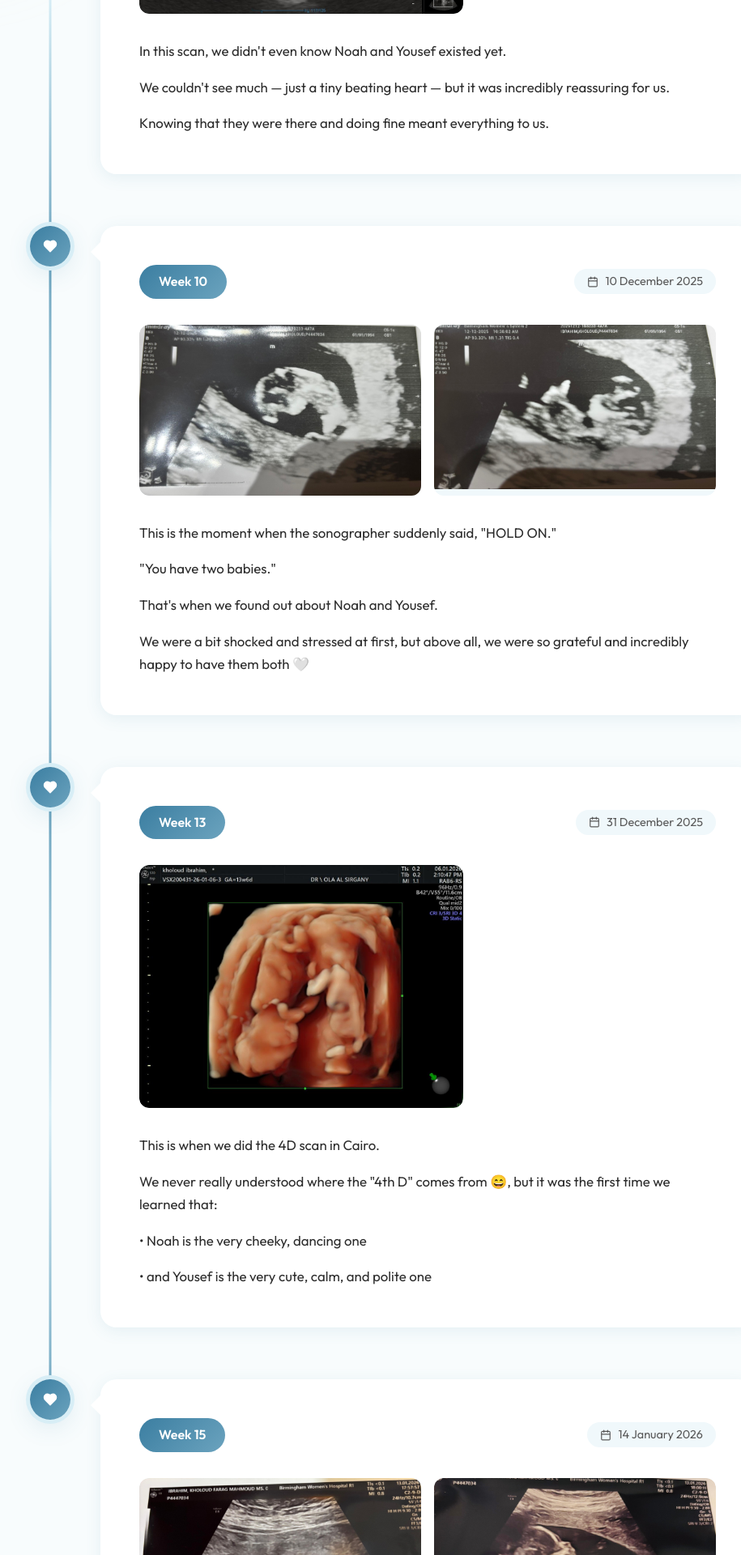
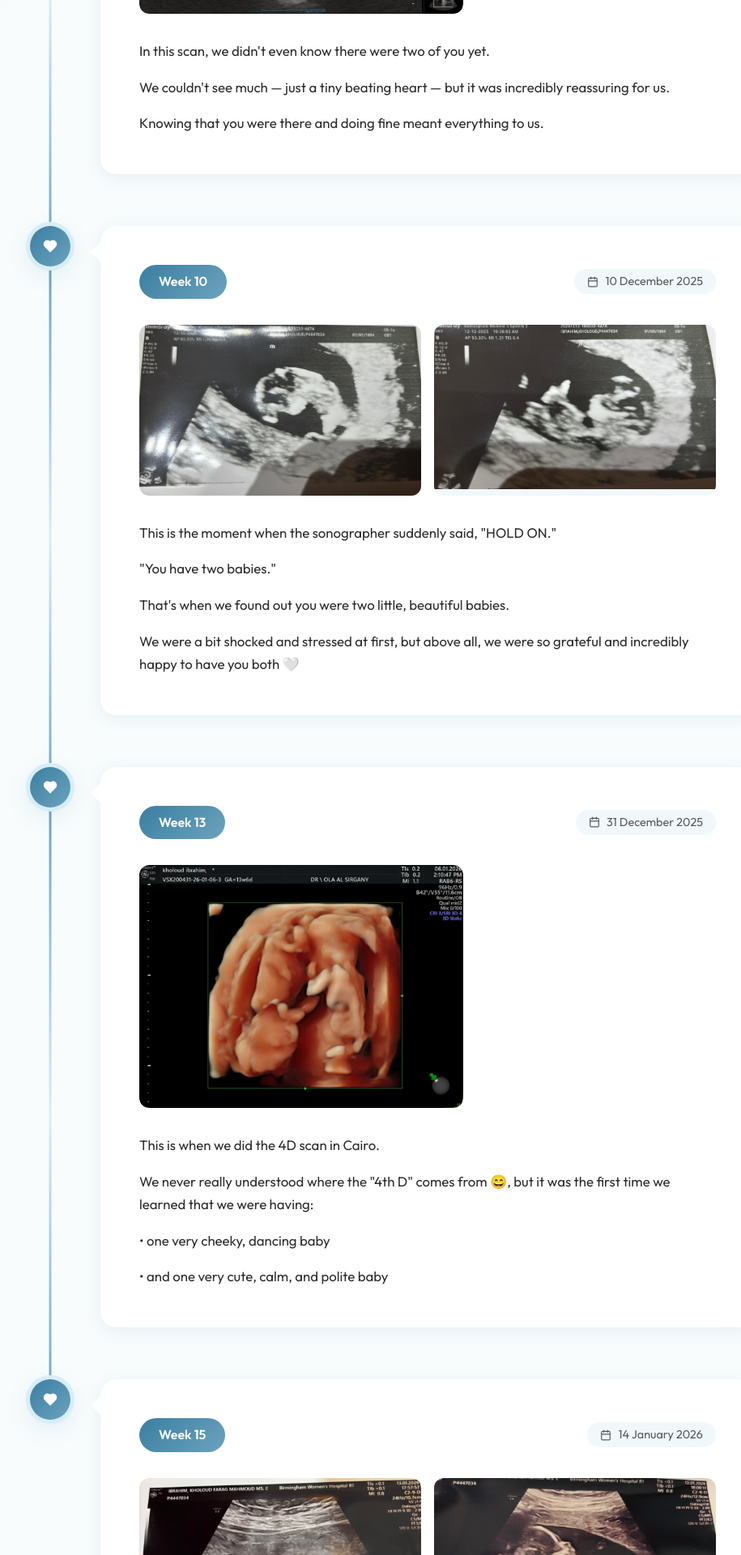
Before and after one commit to Kholoud-Ibrahim/babies_app, a React (Vite) app: page /updates in a window 1280 px wide. Shown: the part 720-2640 px from the top of the page at 81% size, without its empty margins (158-1073 px from the left). Built offline with nearby package versions, Linux system fonts and the light colour scheme; no server answers; the database is empty.

Commit message:
Restore journey quotes to original text

```diff
--- a/src/pages/Updates.jsx
+++ b/src/pages/Updates.jsx
@@ -7,11 +7,11 @@ const milestones = [
     week: 6,
     date: "12 November 2025",
     images: ["/images/scans/week6.jpeg"],
-    content: `In this scan, we didn't even know Noah and Yousef existed yet.
+    content: `In this scan, we didn't even know there were two of you yet.
 
 We couldn't see much — just a tiny beating heart — but it was incredibly reassuring for us.
 
-Knowing that they were there and doing fine meant everything to us.`
+Knowing that you were there and doing fine meant everything to us.`
   },
   {
     week: 10,
@@ -21,9 +21,9 @@ Knowing that they were there and doing fine meant everything to us.`
 
 "You have two babies."
 
-That's when we found out about Noah and Yousef.
+That's when we found out you were two little, beautiful babies.
 
-We were a bit shocked and stressed at first, but above all, we were so grateful and incredibly happy to have them both 🤍`
+We were a bit shocked and stressed at first, but above all, we were so grateful and incredibly happy to have you both 🤍`
   },
   {
     week: 13,
@@ -31,10 +31,10 @@ We were a bit shocked and stressed at first, but above all, we were so grateful
     images: ["/images/scans/week13.jpeg"],
     content: `This is when we did the 4D scan in Cairo.
 
-We never really understood where the "4th D" comes from 😄, but it was the first time we learned that:
+We never really understood where the "4th D" comes from 😄, but it was the first time we learned that we were having:
 
-• Noah is the very cheeky, dancing one
-• and Yousef is the very cute, calm, and polite one`
+• one very cheeky, dancing baby
+• and one very cute, calm, and polite baby`
   },
   {
     week: 15,
@@ -42,8 +42,8 @@ We never really understood where the "4th D" comes from 😄, but it was the fir
     images: ["/images/scans/week15_t1.jpeg", "/images/scans/week15_t2.jpeg"],
     content: `By this point, we were certain:
 
-Yousef is the polite one,
-and Noah is the professional belly-dancer, kicking away nonstop 💃💛`
+We have one polite baby,
+and one professional belly-dancer baby, kicking away nonstop 💃💛`
   }
 ]
 
```
